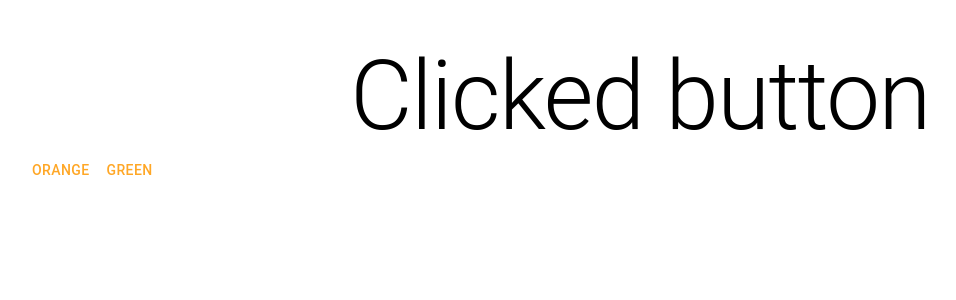
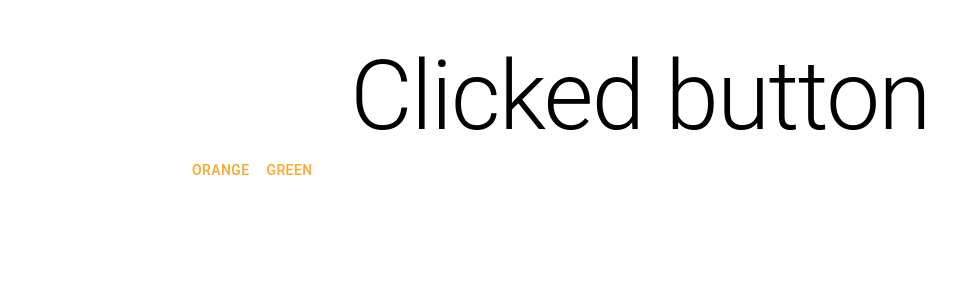
Before and after one commit to Hurricane0/XPlanner, a React (Create React App) app: page / in a window 1280 px wide. Shown: the top 300 px of the page, without its empty margins (0-956 px from the left). Built offline with nearby package versions, Linux system fonts and the light colour scheme.

Commit message:
Installed redux dependencies

```diff
--- a/package.json
+++ b/package.json
@@ -13,7 +13,9 @@
     "@types/react-dom": "^16.9.8",
     "react": "^17.0.1",
     "react-dom": "^17.0.1",
+    "react-redux": "^7.2.2",
     "react-scripts": "4.0.1",
+    "redux": "^4.0.5",
     "typescript": "^4.0.3",
     "web-vitals": "^0.2.4"
   },
--- a/src/App.tsx
+++ b/src/App.tsx
@@ -34,7 +34,7 @@ const App = () => {
   const classes = useStyles();
   return (
     <ThemeProvider theme={theme}>
-      <Container maxWidth="">
+      <Container maxWidth="md">
         <div className="App">
           <Typography className={classes.heading} variant="h1" component="h1">
             Clicked button
```
Also changed, not shown: 1 other file (tests, documents, lock files or other folders).
